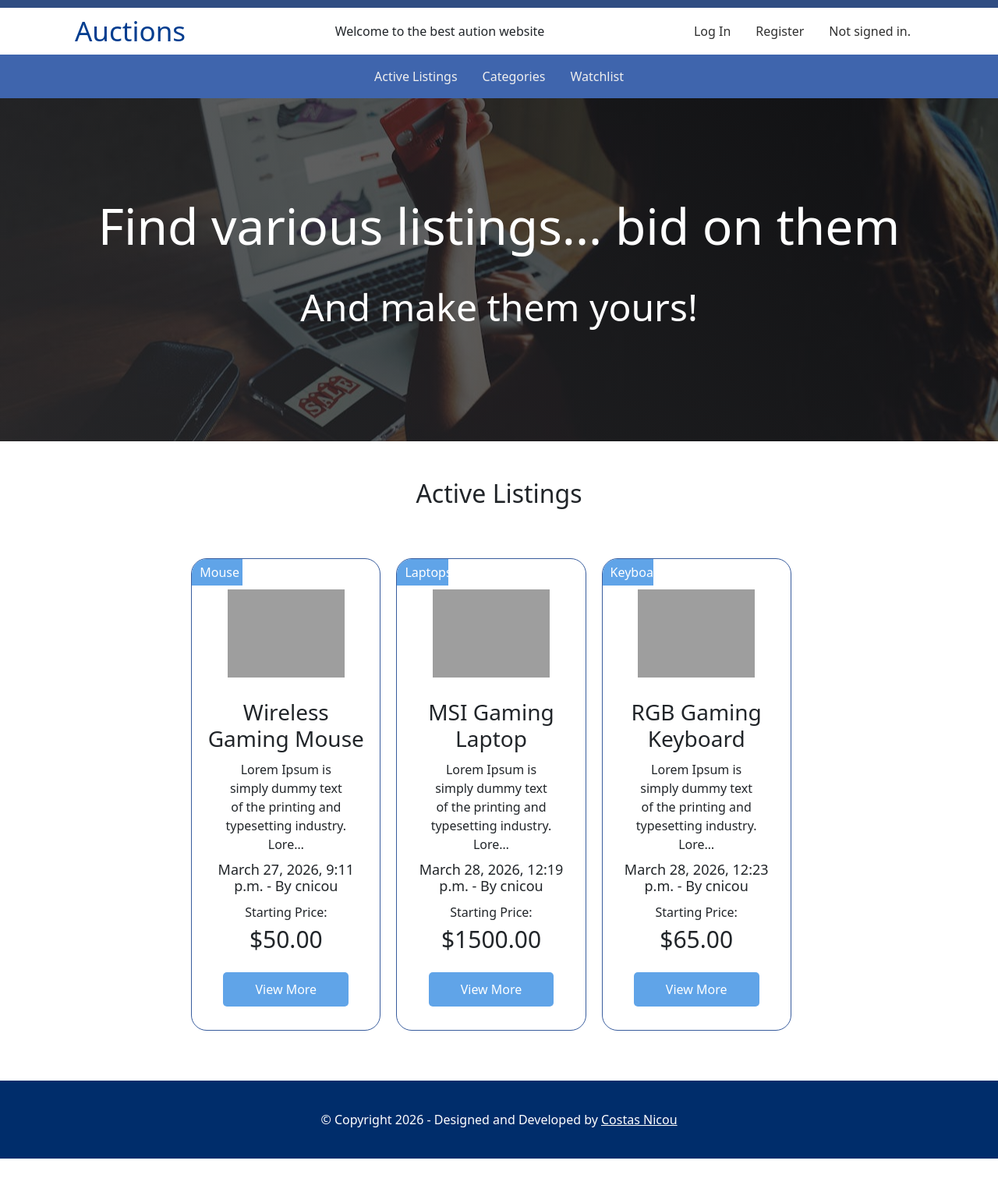
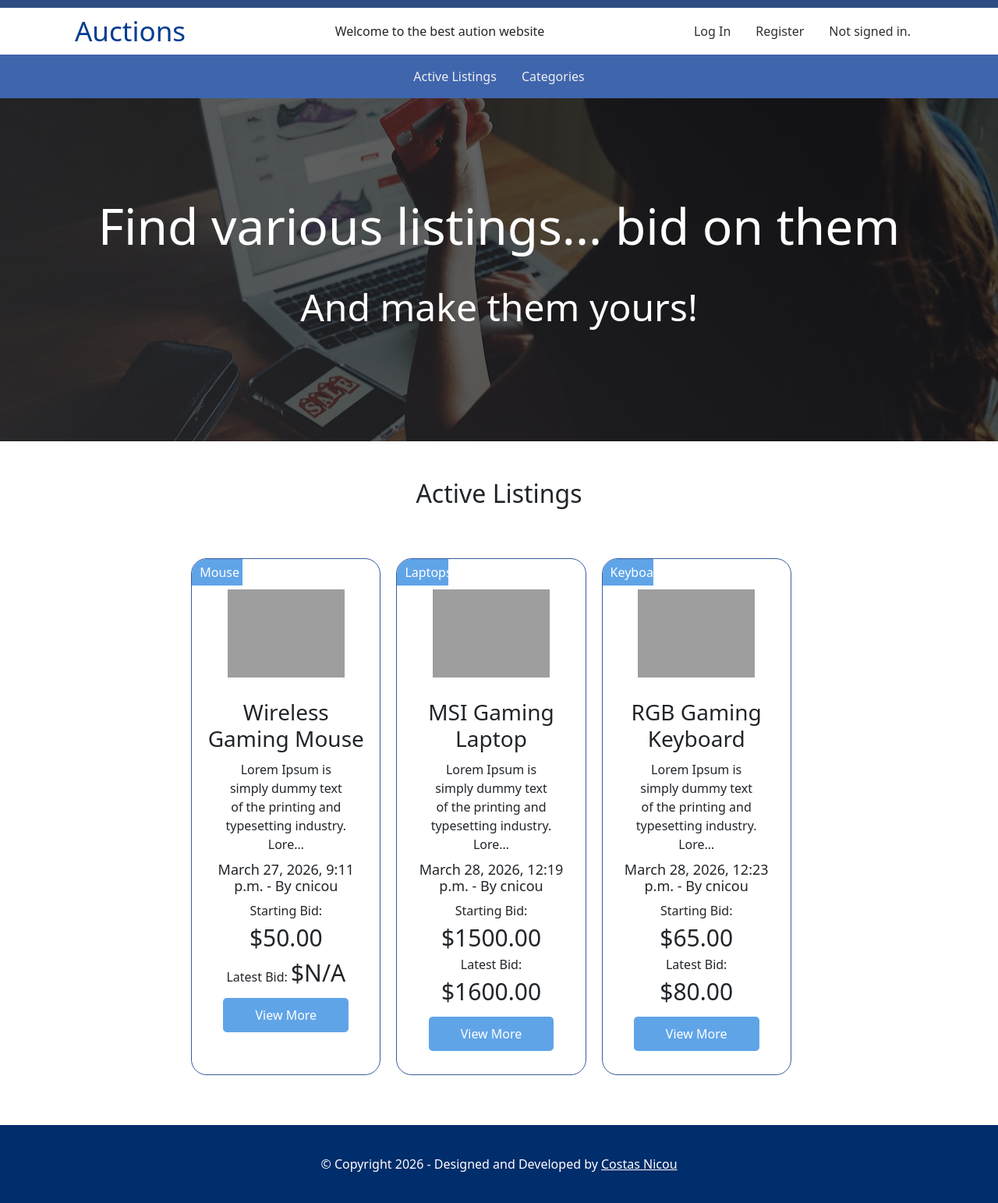
Before and after one commit to costasnicou/commerce, a Django app: page / in a window 1280 px wide. Shown: the whole page at 78% size. Before the commit the page ends 1486 px from the top, so only its background shows below. Run offline with Django 3.2, Linux system fonts and the light colour scheme; data comes from the database, SQL or seed files in the repository; both versions use the stored data as it was after the commit; grey boxes are pictures that could not be loaded.

Commit message:
latest-bid-on-index-and-watchlist

```diff
--- a/auctions/models.py
+++ b/auctions/models.py
@@ -12,6 +12,8 @@ class ListingCategories(models.Model):
 
     def __str__(self):
         return f"Name: {self.name}"
+
+
 
 class Listings(models.Model):
     user = models.ForeignKey(
@@ -31,6 +33,7 @@ class Listings(models.Model):
         related_name="category_listings"
     )
 
+
     class StatusChoices(models.TextChoices):
         ACTIVE = 'T', ('Active')
         INACTIVE ='F', ('Inactive')
@@ -43,6 +46,26 @@ class Listings(models.Model):
 
     def __str__(self):
         return f"Title: {self.title}"
+
+
+class ListingBids(models.Model):
+
+    user = models.ForeignKey(
+        settings.AUTH_USER_MODEL,
+        on_delete=models.CASCADE,
+
+    )
+
+    listing = models.ForeignKey(
+        Listings,
+        on_delete=models.CASCADE,
+        related_name="listing_bids"
+    )
+
+    bid = models.DecimalField(max_digits=10,decimal_places=2)
+
+    def __str__(self):
+        return f"Bid: {self.id} by {self.user.username} on listing {self.listing.title}"
 
 class ListingComments(models.Model):
 
@@ -63,24 +86,6 @@ class ListingComments(models.Model):
     def __str__(self):
         return f"Comment: {self.id} by {self.user.username} on listing {self.listing.title}"
 
-class ListingBids(models.Model):
-
-    user = models.ForeignKey(
-        settings.AUTH_USER_MODEL,
-        on_delete=models.CASCADE,
-
-    )
-
-    listing = models.ForeignKey(
-        Listings,
-        on_delete=models.CASCADE,
-        related_name="listing_bids"
-    )
-
-    bid = models.DecimalField(max_digits=10,decimal_places=2)
-
-    def __str__(self):
-        return f"Bid: {self.id} by {self.user.username} on listing {self.listing.title}"
 
 class WhatchList(models.Model):
     user = models.ForeignKey(
@@ -94,5 +99,6 @@ class WhatchList(models.Model):
         related_name="user_watchlist"
     )
 
+
     def __str__(self):
             return f"{self.user} by {self.listing.title}"
--- a/auctions/static/auctions/css/homepage.css
+++ b/auctions/static/auctions/css/homepage.css
@@ -86,6 +86,9 @@ hgroup{
 .listing-hm h4{
     font-size: 18px;
 }
+.listing-hm p.price-p{
+    margin: 0 auto;
+}
 .price{
     font-size: 30px;
     transition: all .8s;
--- a/auctions/templates/auctions/index.html
+++ b/auctions/templates/auctions/index.html
@@ -21,7 +21,8 @@
                         <h3>{{activeListing.title}}</h3>
                         <p>{{activeListing.description | truncatechars:80}}</p>
                         <h4>{{activeListing.created}} - By {{activeListing.user.username}}</h4>
-                        <p >Starting Price: <span class="price">${{activeListing.starting_price}}</span> </p>
+                        <p class="price-p" >Starting Bid: <span class="price">${{activeListing.starting_price}}</span> </p>
+                        <p class="price-p">Latest Bid: <span class="price">${{activeListing.latest_bid}} </span></p>
                         <a href="{% url 'listing' activeListing.title %}" class="view-more">View More</a>
 
                     </div>
--- a/auctions/templates/auctions/layout.html
+++ b/auctions/templates/auctions/layout.html
@@ -49,6 +49,7 @@
                 </div>
 
             </div>
+
             <nav class="navbar bg-primary  border-body " data-bs-theme="light">
                 <div class="container-fluid justify-content-center">
 
@@ -61,9 +62,13 @@
                             <a class="nav-link" href="{% url 'categories' %}">Categories</a>
                         </li>
 
+                        {% if user.is_authenticated %}
                         <li class="nav-item">
                             <a class="nav-link" href="{% url 'watchlist' %}">Watchlist</a>
                         </li>
+                        {% endif %}
+
+
                     </ul>
                 </div>
 
--- a/auctions/templates/auctions/watchlist.html
+++ b/auctions/templates/auctions/watchlist.html
@@ -14,11 +14,12 @@
 
                         <div class="flex-right">
                             <h2>{{watchlist_item.listing.title}}</h2>
-                            <p>{{watchlist_item.listing.description | truncatechars:300}}}</p>
+                            <p>{{watchlist_item.listing.description | truncatechars:300}}</p>
 
                             <div class="flex-data">
                                 <p class="status">Status: <span>{% if watchlist_item.listing.status == 'T'%} Active {% elif watchlist_item.listing.status == 'F' %} Inactive {% endif %}</span></p>
-
+                                <p class="status">Starting Bid:<span> ${{watchlist_item.listing.starting_price}}</span></p>
+                                <p class="status">Latest Bid:<span>{% if watchlist_item.latest_bid == "N/A" %}{{watchlist_item.latest_bid}}{% else %}${{watchlist_item.latest_bid}}{% endif %} </span></p>
                             </div>
                             <a href="{% url 'listing' watchlist_item.listing.title %}" class="view-more">View More</a>
 
--- a/auctions/views.py
+++ b/auctions/views.py
@@ -8,10 +8,20 @@ from .forms import BidForm,CommentsForm
 from .models import User
 from .models import ListingCategories, Listings, ListingComments, ListingBids, WhatchList
 from django.contrib import messages
-
+from django.db.models import Max
 # Active Listings index page
 def index(request):
+
     activeListings = Listings.objects.filter(status="T")
+    for activeListing in activeListings:
+        latest_bid = activeListing.listing_bids.order_by('-id').first()
+
+        if latest_bid:
+            activeListing.latest_bid = latest_bid.bid
+        else:
+            activeListing.latest_bid = "N/A"
+
+
     return render(request, "auctions/index.html",{
         "activeListings":activeListings,
     })
@@ -192,6 +202,13 @@ def category(request,catname):
 @login_required
 def watchlist(request):
     watchlist_items = WhatchList.objects.filter(user=request.user)
+    for watchlist_item in watchlist_items:
+        latest_bid = watchlist_item.listing.listing_bids.order_by('-id').first()
+
+        if latest_bid:
+            watchlist_item.latest_bid = latest_bid.bid
+        else:
+            watchlist_item.latest_bid = "N/A"
 
     # listings = Listings.objects.all()
     # latest_bid =""
```
Also changed, not shown: auctions/instructions.html (+40 -79 lines), db.sqlite3.
